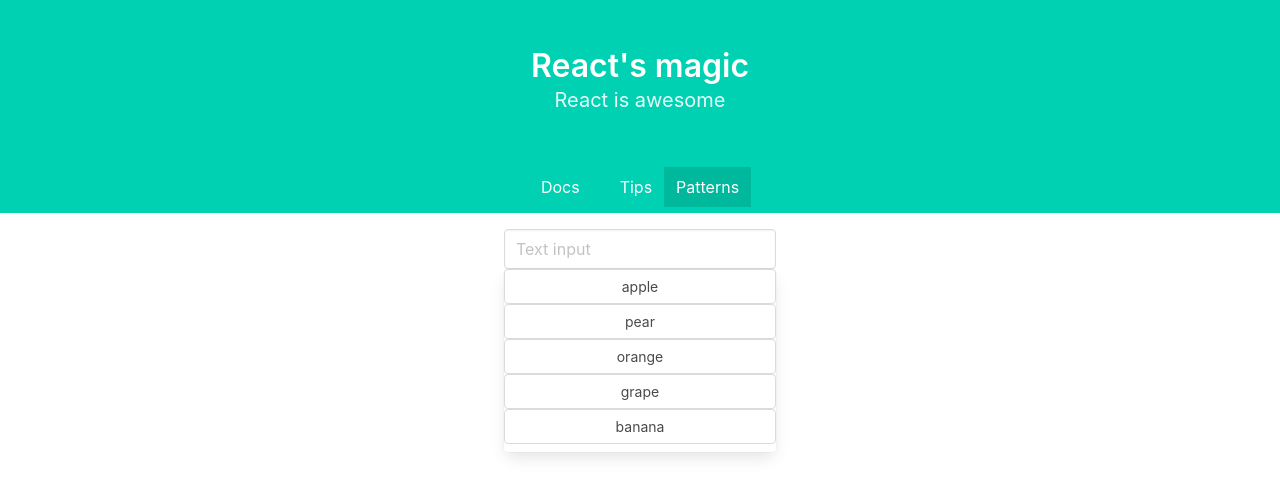
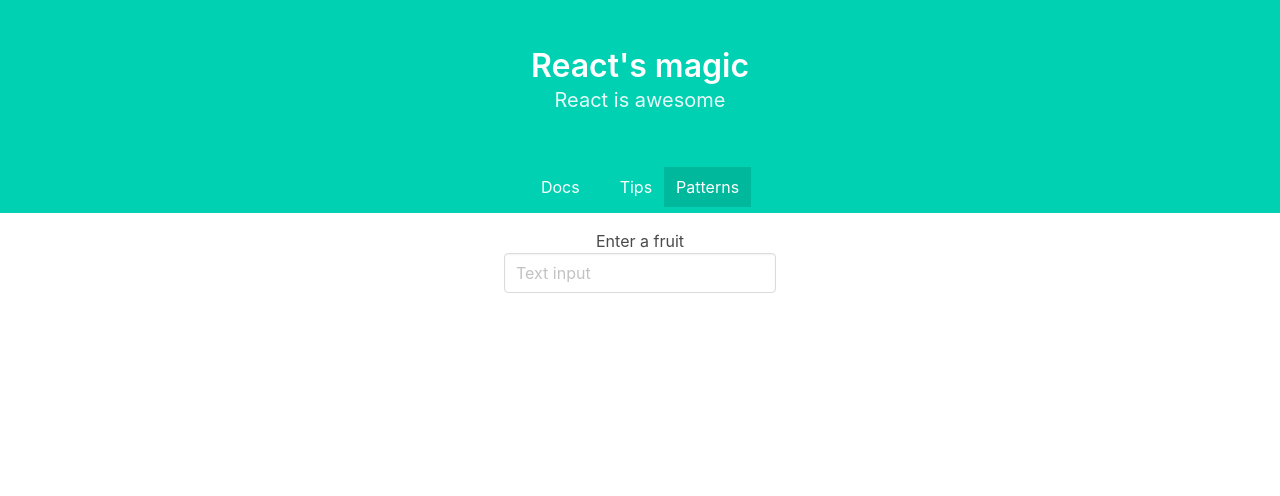
Before and after one commit to JakHer/Advanced-React, a React (Create React App) app: page /patterns in a window 1280 px wide. Shown: the top 496 px of the page. Built offline with nearby package versions, Linux system fonts and the light colour scheme.

Commit message:
feat: render props form

```diff
--- a/package.json
+++ b/package.json
@@ -12,6 +12,7 @@
     "@testing-library/user-event": "^7.2.1",
     "bulma": "^0.9.0",
     "classnames": "^2.2.6",
+    "downshift": "^6.0.5",
     "node-sass": "^4.14.1",
     "react": "^16.13.1",
     "react-dom": "^16.13.1",
--- a/src/views/Patterns/Patterns.js
+++ b/src/views/Patterns/Patterns.js
@@ -1,22 +1,41 @@
 import React from "react";
 import cx from "classnames";
 import styles from "./Patterns.module.scss";
+import Downshift from "downshift";
 
 const items = [{ value: "apple" }, { value: "pear" }, { value: "orange" }, { value: "grape" }, { value: "banana" }];
 
 const Patterns = () => (
-  <div className={cx("container mt-4", styles.Box)}>
-    <div className={cx("dropdown is-active", styles.Dropdown)}>
-      <input className={cx("input", styles.Input)} autoComplete="off" type="text" placeholder="Text input" />
-      <div className={cx("dropdown-menu pt-0", styles.DropdownMenu)} id="dropdown-menu" role="menu">
-        <div className="dropdown-content pt-0">
-          {items.map(({ value }) => (
-            <li className="dropdown-item button">{value}</li>
-          ))}
+  <Downshift>
+    {({ isOpen, inputValue, getInputProps, getLabelProps, getMenuProps, getItemProps, selectedItem, highlightedIndex }) => (
+      <div className={cx("container mt-4", styles.Box)}>
+        <div className={cx("dropdown", { "is-active": isOpen }, styles.Dropdown)}>
+          <label {...getLabelProps()}>Enter a fruit</label>
+          <input className={cx("input", styles.Input)} autoComplete="off" type="text" placeholder="Text input" {...getInputProps()} />
+          <div className={cx("dropdown-menu pt-0", styles.DropdownMenu)} id="dropdown-menu" role="menu">
+            <div className="dropdown-content pt-0" {...getMenuProps()}>
+              {items
+                .filter((item) => item.value.includes(inputValue))
+                .map(({ value }, index) => (
+                  <li
+                    key={value}
+                    className={cx({ "is-active": value === selectedItem }, "dropdown-item", "is-white", "button")}
+                    {...getItemProps({
+                      key: value,
+                      value,
+                      index,
+                      item: value,
+                    })}
+                  >
+                    {value}
+                  </li>
+                ))}
+            </div>
+          </div>
         </div>
       </div>
-    </div>
-  </div>
+    )}
+  </Downshift>
 );
 
 export default Patterns;
--- a/src/views/Patterns/Patterns.module.scss
+++ b/src/views/Patterns/Patterns.module.scss
@@ -1,3 +1,10 @@
+.Dropdown {
+  display: flex;
+  flex-direction: column;
+  justify-content: center;
+  align-items: center;
+}
+
 .DropdownMenu {
   width: 100%;
 }
```
Also changed, not shown: 1 other file (tests, documents, lock files or other folders).
